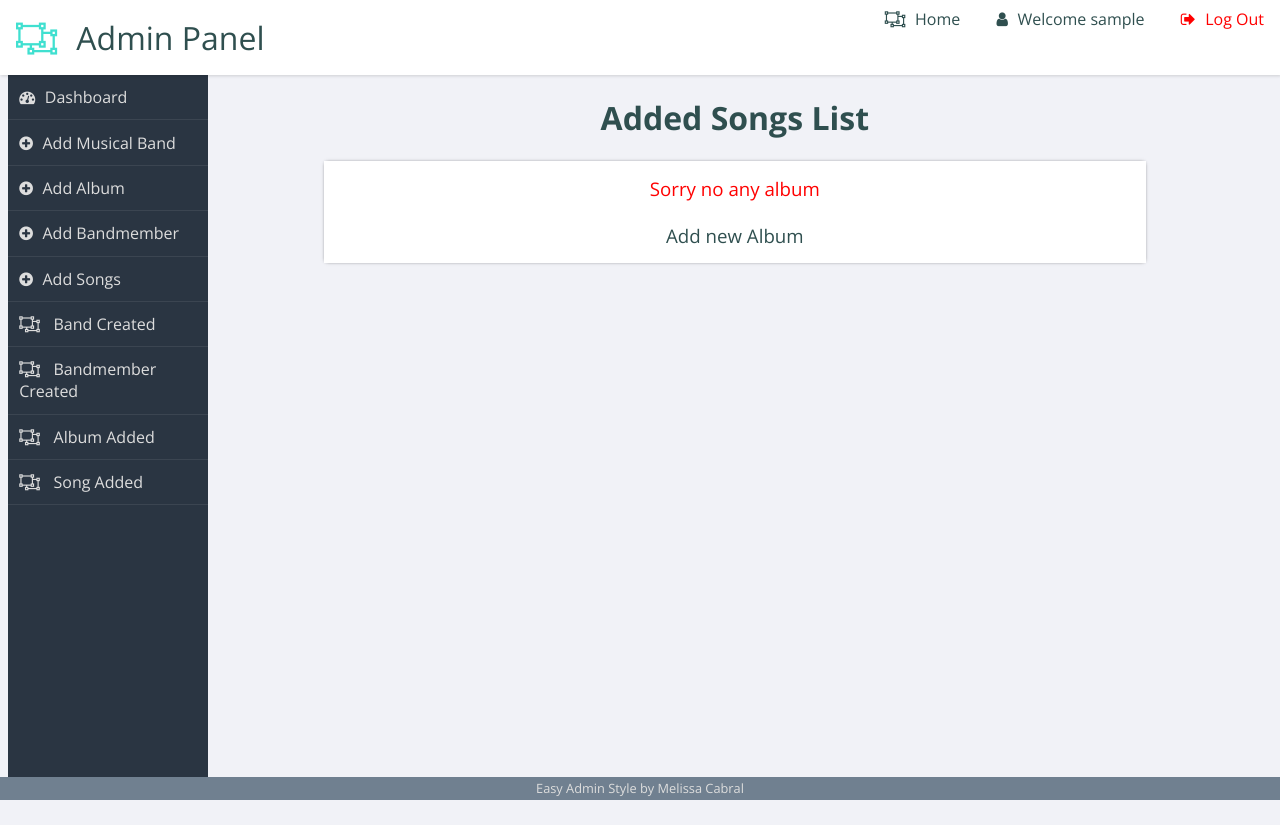
After one commit to krazzanrk/Musical-Bands, a Django app: page /customadmin/songs/list in a window 1280 px wide. The commit adds this page. Run offline with Django 3.2, Linux system fonts and the light colour scheme; the visitor is signed in with stand-in values (Sample User, id 1); data that the repository does not hold is empty; some libraries are stand-ins or nearby versions.

Commit message:
dashboard update create completed

```diff
--- a/customadmin/templates/_admin_base.html
+++ b/customadmin/templates/_admin_base.html
@@ -7,6 +7,7 @@
     <title>Admin Dashboard</title>
 
     <link rel="stylesheet" href="{% static 'css/style.css' %}">
+    <link rel="stylesheet" href="{% static 'css/bandmember_list.css' %}">
     <link rel="stylesheet" href="{% static 'css/musicalband_list.css' %}">
     <script src="https://code.jquery.com/jquery-3.3.1.slim.min.js"
             integrity="sha384-q8i/X+965DzO0rT7abK41JStQIAqVgRVzpbzo5smXKp4YfRvH+8abtTE1Pi6jizo"
@@ -31,10 +32,12 @@
         <li class="dashboard"><a href="#">Dashboard</a></li>
         <li class="write"><a href="{% url 'customadmin:musical_band_create' %}">Add Musical Band</a></li>
         <li class="write"><a href="{% url 'customadmin:album_create' %}">Add Album</a></li>
+        <li class="write"><a href="{% url 'customadmin:band_member_create' %}">Add Bandmember</a></li>
         <li class="write"><a href="{% url 'customadmin:add_song' %}">Add Songs</a></li>
         <li class="View"><a href="{% url 'customadmin:musical_band_added_list' %}"> Band Created</a></li>
+        <li class="View"><a href="{% url 'customadmin:added_bandmember_list' %}"> Bandmember Created</a></li>
         <li class="View"><a href="{% url 'customadmin:album_added_list' %}"> Album Added</a></li>
-        <li class="glyphicon-eye-close"><a href="#"> Song Added</a></li>
+        <li class="glyphicon-eye-close"><a href="{% url 'customadmin:added_song_list' %}"> Song Added</a></li>
     </ul>
 </nav>
 {% block admin-content %}
--- a/customadmin/templates/admin_edit/update/album_update_form.html
+++ b/customadmin/templates/admin_edit/update/album_update_form.html
@@ -38,7 +38,7 @@
                             <td>
                                 <div class="form-group">
 
-                                    <input name="released" type="date">
+                                    {{form.released}}
                                     {% if form.errors %}
                                         <p>{{ form.released.errors }}</p>
                                     {% endif %}
--- a/customadmin/templates/admin_edit/update/bandmember_update_form.html
+++ b/customadmin/templates/admin_edit/update/bandmember_update_form.html
@@ -72,7 +72,7 @@
 
                                 <div class="form-group">
 
-                                    <input name="dob" type="date">
+                                    {{form.dob}}
                                     {% if form.errors %}
                                         <p>{{ form.dob.errors }}</p>
                                     {% endif %}
@@ -154,7 +154,7 @@
                             </th>
                             <td>
                                 <div class="form-group">
-                                    <input type="date" name="joined_date">
+                                    {{ form.joined_date}}
                                         {% if form.errors %}
                                         <p>{{ form.joined_date.errors }}</p>
                                     {% endif %}
--- /dev/null
+++ b/customadmin/templates/lists/added_song_list.html
@@ -0,0 +1,54 @@
+{% extends '_admin_base.html' %}
+{% load static %}
+{% block admin-content %}
+    <div class="container">
+        <div class="" style="padding-top: 25px;text-align: center">
+            <h1>Added Songs List</h1>
+        </div>
+        <div class="row">
+
+            {% if songs.count > 0 %}
+                <p>you have added {{ songs.count }} songs</p>
+                {% for song in songs %}
+                    <div class="col-md-12">
+                        <div class="media">
+                            <a class="pull-left" href="#">
+                                <img class="media-object dp img-circle"
+                                     src="{% static  'image/musiccd.png' %}"
+                                     style="width: 100px;height:80px;">
+                            </a>
+                            <div class="media-body">
+                                <h4 class="media-heading">
+                                    <b>
+                                        {{ song.title }}
+                                        <small>
+                                            ({{ song.album.name }})
+                                        </small>
+                                    </b>
+                                </h4>
+                                <h5><small>genre : {% for s in song.genre.all %}
+                                    {{ s.title }},{% endfor %} &nbsp;&nbsp; by : ({{ song.album.musical_band.name }})</small><a>&nbsp;&nbsp;&nbsp;&nbsp;&nbsp;&nbsp; Delete</a></h5>
+
+                            </div>
+                        </div>
+
+                    </div>
+                {% endfor %}
+            {% else %}
+                <div class="col-md-12">
+
+                    <div class="media">
+                        <h3 style="text-align: center;color: red"> Sorry no any album</h3><br>
+                        <a href="{% url 'customadmin:album_create' %}"><h3 style="text-align: center"> Add new
+                            Album</h3></a>
+                    </div>
+
+
+                </div>
+
+            {% endif %}
+
+
+        </div>
+    </div>
+{% endblock %}
--- a/customadmin/urls.py
+++ b/customadmin/urls.py
@@ -12,10 +12,12 @@ urlpatterns = [
     path('add/song', SongAddView.as_view(), name='add_song'),
 
     path('update/musical_band/<slug:slug>', MusicalBandUpdateView.as_view(), name='musical_band_update'),
-    path('update/bandmember/<slug:slug>', BandMemberUpdateView.as_view(), name='bandmemeber_update_view'),
+    path('update/bandmember/<int:pk>', BandMemberUpdateView.as_view(), name='bandmember_update'),
     path('update/album/<slug:slug>',AlbumUpdateView.as_view(),name='album_update_view'),
 
     path('musical_band/list', AdminMusicalBandListView.as_view(), name='musical_band_added_list'),
-    path('album/list', AdminAlbumListView.as_view(), name='album_added_list')
+    path('album/list', AdminAlbumListView.as_view(), name='album_added_list'),
+    path('songs/list',AdminSongListView.as_view(),name='added_song_list'),
+    path('bandmember/list',AdminBandmemberListView.as_view(),name='added_bandmember_list')
 
 ]
--- a/customadmin/views/normal_view.py
+++ b/customadmin/views/normal_view.py
@@ -3,9 +3,9 @@ from django.views.generic import *
 from bands.models import *
 
 
-
 class AdminIndexView(TemplateView):
     template_name = 'admin_index.html'
+
 
 class AdminMusicalBandListView(ListView):
     template_name = 'lists/added_band_list.html'
@@ -21,3 +21,19 @@ class AdminAlbumListView(ListView):
 
     def get_queryset(self):
         return Album.objects.filter(created_by=self.request.user)
+
+
+class AdminSongListView(ListView):
+    template_name = 'lists/added_song_list.html'
+    context_object_name = 'songs'
+
+    def get_queryset(self):
+        return Song.objects.filter(created_by=self.request.user)
+
+
+class AdminBandmemberListView(ListView):
+    template_name = 'lists/added_bandmember_list.html'
+    context_object_name = 'members'
+
+    def get_queryset(self):
+        return BandMember.objects.filter(created_by=self.request.user)
--- a/musical_band/settings.py
+++ b/musical_band/settings.py
@@ -168,5 +168,5 @@ ACCOUNT_EMAIL_REQUIRED = True
 ACCOUNT_USERNAME_REQUIRED = True
 ACCOUNT_SIGNUP_PASSWORD_ENTER_TWICE = True
 ACCOUNT_SESSION_REMEMBER = True
-ACCOUNT_AUTHENTICATION_METHOD = 'email'
+ACCOUNT_AUTHENTICATION_METHOD = 'username'
 ACCOUNT_UNIQUE_EMAIL = True
```
Also changed, not shown: customadmin/templates/lists/added_album_list.html (+26 -8 lines), customadmin/templates/lists/added_band_list.html (+15 -3 lines), customadmin/templates/lists/added_bandmember_list.html (added, +49 -0 lines), customadmin/static/css/bandmember_list.css (added), customadmin/static/css/song_list.css (added), customadmin/static/css/song_lists.html (deleted), customadmin/static/image/musiccd.png (added).
